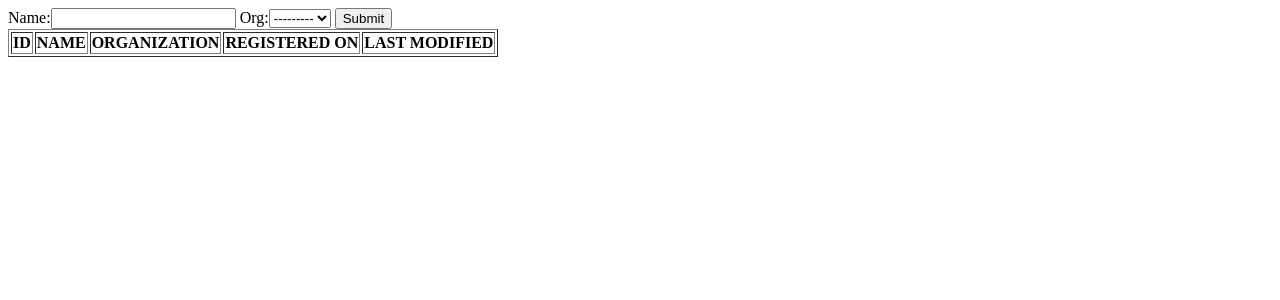
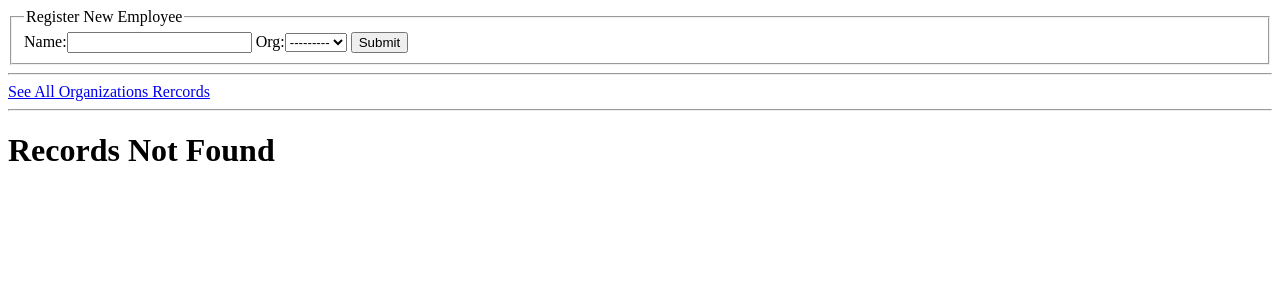
Before and after one commit to satyam-seth/demo, a Django app: page /emp/ in a window 1280 px wide. Shown: the top 300 px of the page. Run offline with Django 3.2, Linux system fonts and the light colour scheme; data comes from the database, SQL or seed files in the repository; both versions use the stored data as it was after the commit; data that the repository does not hold is empty.

Commit message:
fix template and models field

```diff
--- a/demo/core/admin.py
+++ b/demo/core/admin.py
@@ -8,5 +8,5 @@ class OrgAdmin(admin.ModelAdmin):
     list_display=['id','name','registered_on','last_modified']
 
 @admin.register(Emp)
-class OrgAdmin(admin.ModelAdmin):
+class EmpAdmin(admin.ModelAdmin):
     list_display=['id','name','org','registered_on','last_modified']
--- a/demo/core/models.py
+++ b/demo/core/models.py
@@ -5,7 +5,7 @@ from django.db import models
 class Org(models.Model):
     name=models.CharField(max_length=100,unique=True)
     registered_on=models.DateTimeField(auto_now_add=True)
-    last_modified=models.DateTimeField(auto_now_add=True)
+    last_modified=models.DateTimeField(auto_now=True)
 
     def __str__(self):
         return self.name
@@ -14,7 +14,7 @@ class Emp(models.Model):
     name=models.CharField(max_length=100)
     org=models.ForeignKey(Org, on_delete=models.CASCADE)
     registered_on=models.DateTimeField(auto_now_add=True)
-    last_modified=models.DateTimeField(auto_now_add=True)
+    last_modified=models.DateTimeField(auto_now=True)
 
     def __str__(self):
         return self.name
--- a/demo/core/templates/core/emp.html
+++ b/demo/core/templates/core/emp.html
@@ -9,9 +9,17 @@
 <body>
     <form action="{% url 'emp' %}" method="POST">
         {% csrf_token %}
+        <fieldset>
+            <legend>Register New Employee</legend>
             {{emp_form}}
             <input type="submit" value="Submit">
+        </fieldset>
     </form>
+    <hr>
+    <a href="{% url 'org' %}">See All Organizations Rercords</a>
+    <hr>
+    {% if orgs %}
+        <h2><u>All Employees Details</u></h2>
         <table border="1">
             <tr>
                 <th>ID</th>
@@ -30,5 +38,8 @@
                 </tr>
             {% endfor %}
         </table>
+    {% else %}
+        <h1>Records Not Found</h1>
+    {% endif %}
 </body>
 </html>
```
Also changed, not shown: demo/core/templates/core/org.html (+11 -0 lines), demo/core/migrations/0001_initial.py (added), demo/core/migrations/__init__.py (added), demo/db.sqlite3. Lines whose indentation alone changed are shown as unchanged.
